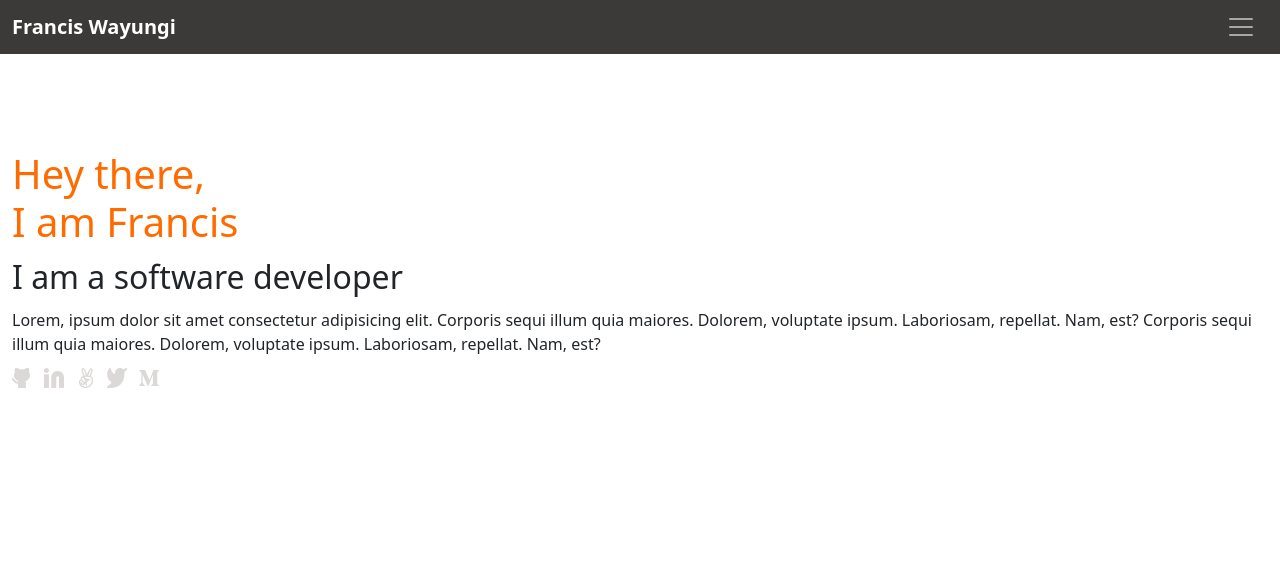
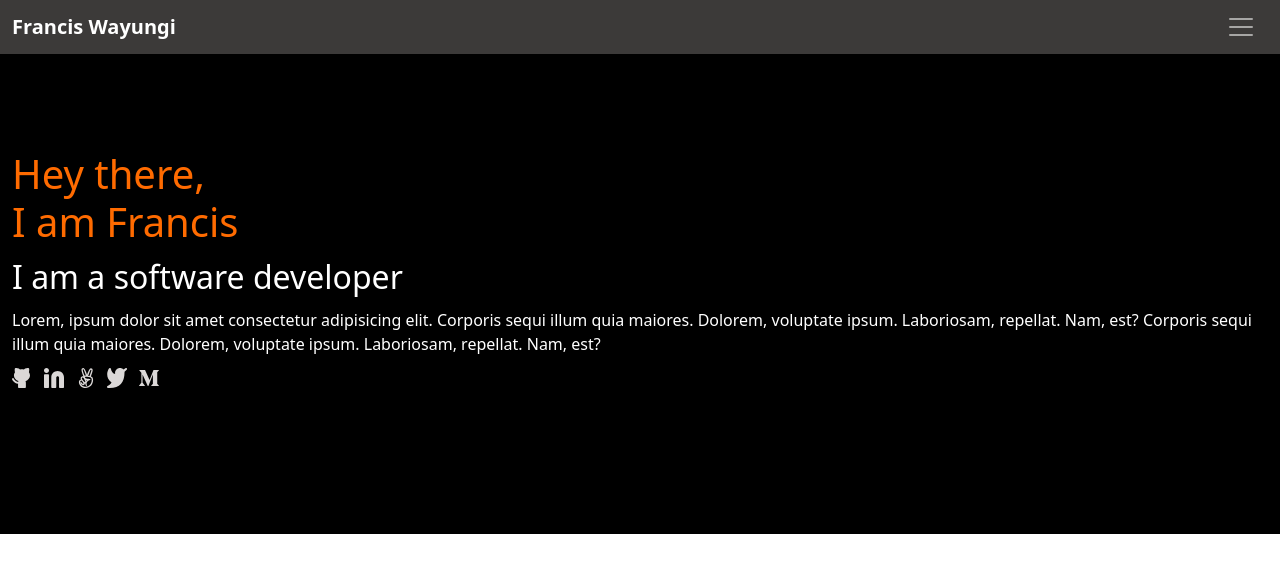
Before and after one commit to wayungi/portfolio_with_bootstrap, a website: page index.html in a window 1280 px wide. Drawn offline with nearby package versions, Linux system fonts and the light colour scheme.

Commit message:
Add background color to section 1

```diff
--- a/index.html
+++ b/index.html
@@ -32,16 +32,16 @@
         </nav>
 
         <!-- section one -->
-        <article class="row pt-5">
+        <article class="row py-5 section-1">
             <h1 class="col-12 pt-5 h1-color-1">Hey there, <br> I am Francis</h1>
-            <h2 class="col-12 py-1">I am a software developer</h2>
-            <div class="col-12">Lorem, ipsum dolor sit amet consectetur adipisicing elit.
+            <h2 class="col-12 py-1 text-white" >I am a software developer</h2>
+            <div class="col-12 text-white">Lorem, ipsum dolor sit amet consectetur adipisicing elit.
                 Corporis sequi illum quia maiores. Dolorem, voluptate ipsum. Laboriosam,
                 repellat. Nam, est? Corporis sequi illum quia maiores. Dolorem, voluptate
                 ipsum. Laboriosam, repellat. Nam, est?
             </div>
 
-            <div class="col-8 py-2">
+            <div class="col-8 py-2 pb-5 mb-5">
                 <img src="imgs/icons/github.svg" class="pe-2">
                 <img src="imgs/icons/linkedin.svg" class="pe-2">
                 <img src="imgs/icons/peace.svg" class="pe-2">
--- a/style.css
+++ b/style.css
@@ -11,3 +11,7 @@ nav {
 .h1-color-1 {
     color: #FF6B00;
 }
+
+.section-1 {
+    background-color: black;
+}
```
